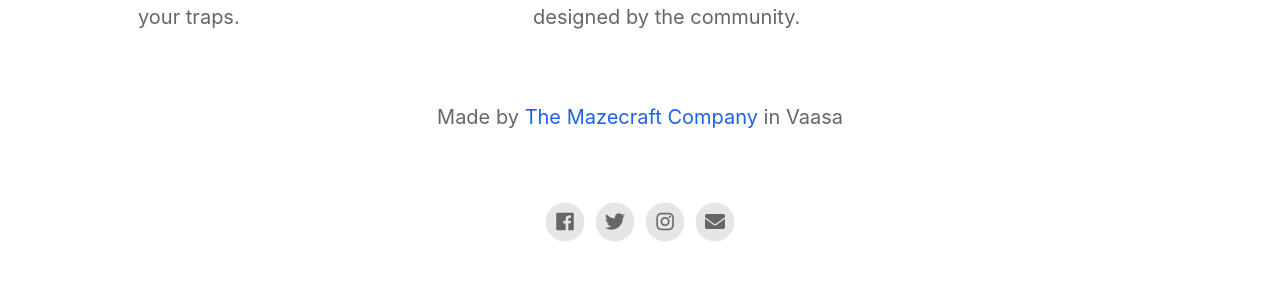
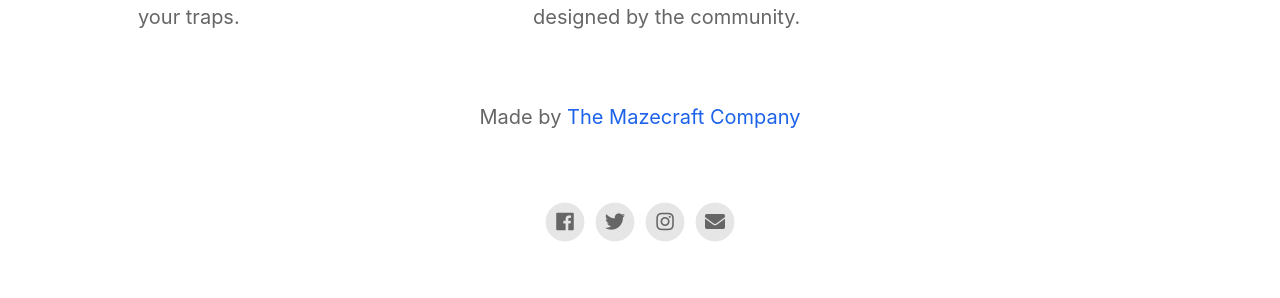
Before and after one commit to ovalsoftware/mazecraft-web, a Jekyll site: the page built from index.html, in a window 1280 px wide. Shown: the part 1170-1468 px from the top of the page. Built offline with Jekyll 4.4.1, drawn with Linux system fonts in a browser that asks for light colours; nearby versions of some CDN libraries.

Commit message:
Removed the city

```diff
--- a/_config.yml
+++ b/_config.yml
@@ -22,7 +22,7 @@ enable_smart_app_banner                   : true
 # Information About Yourself
 your_name                                 : The Mazecraft Company
 your_link                                 : https://mazecraft.com
-your_city                                 : Vaasa
+your_city                                 :
 email_address                             : hello@mazecraft.com
 facebook_username                         : mazecraftgame
 instagram_username                        : mazecraftgame
```
